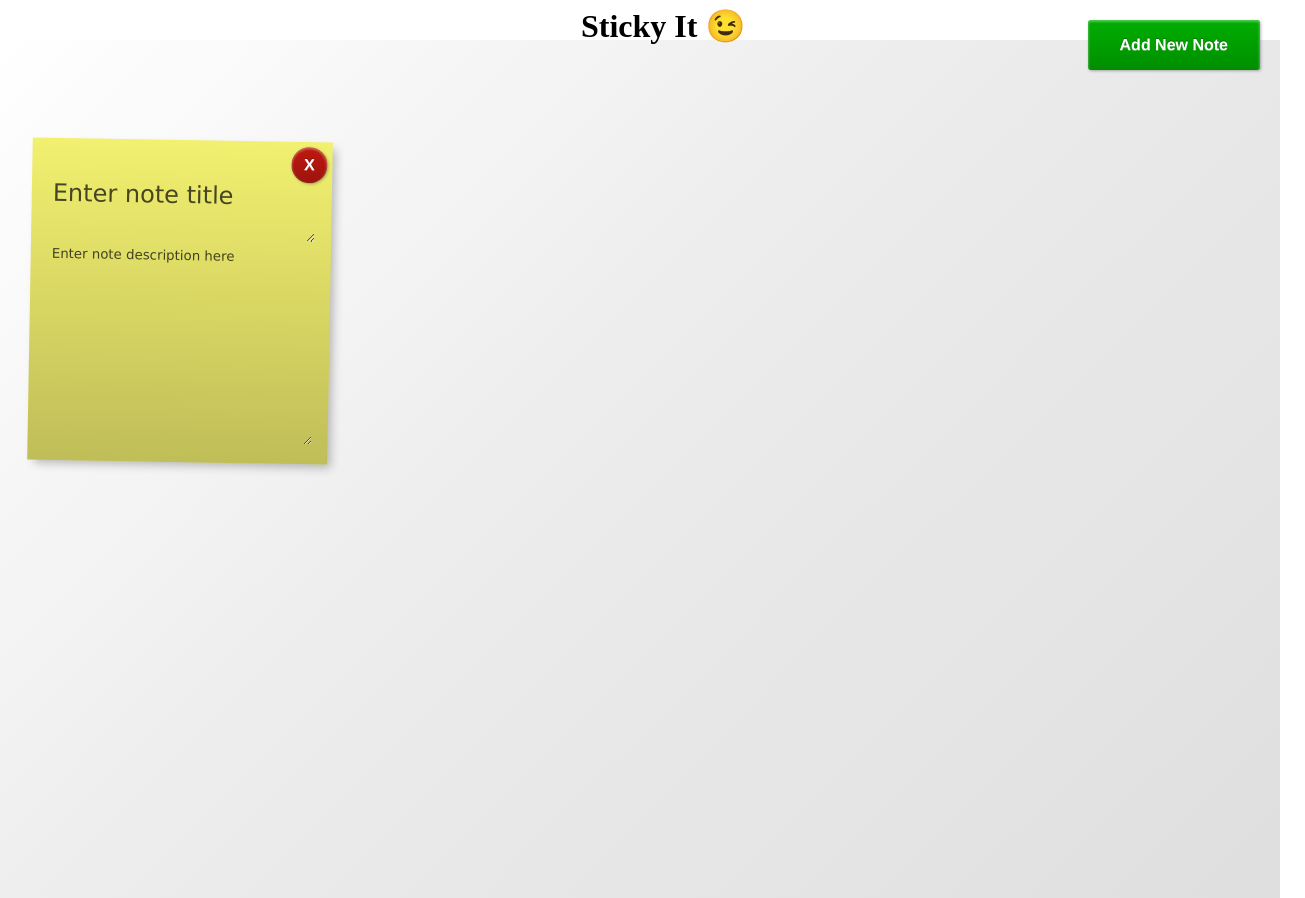
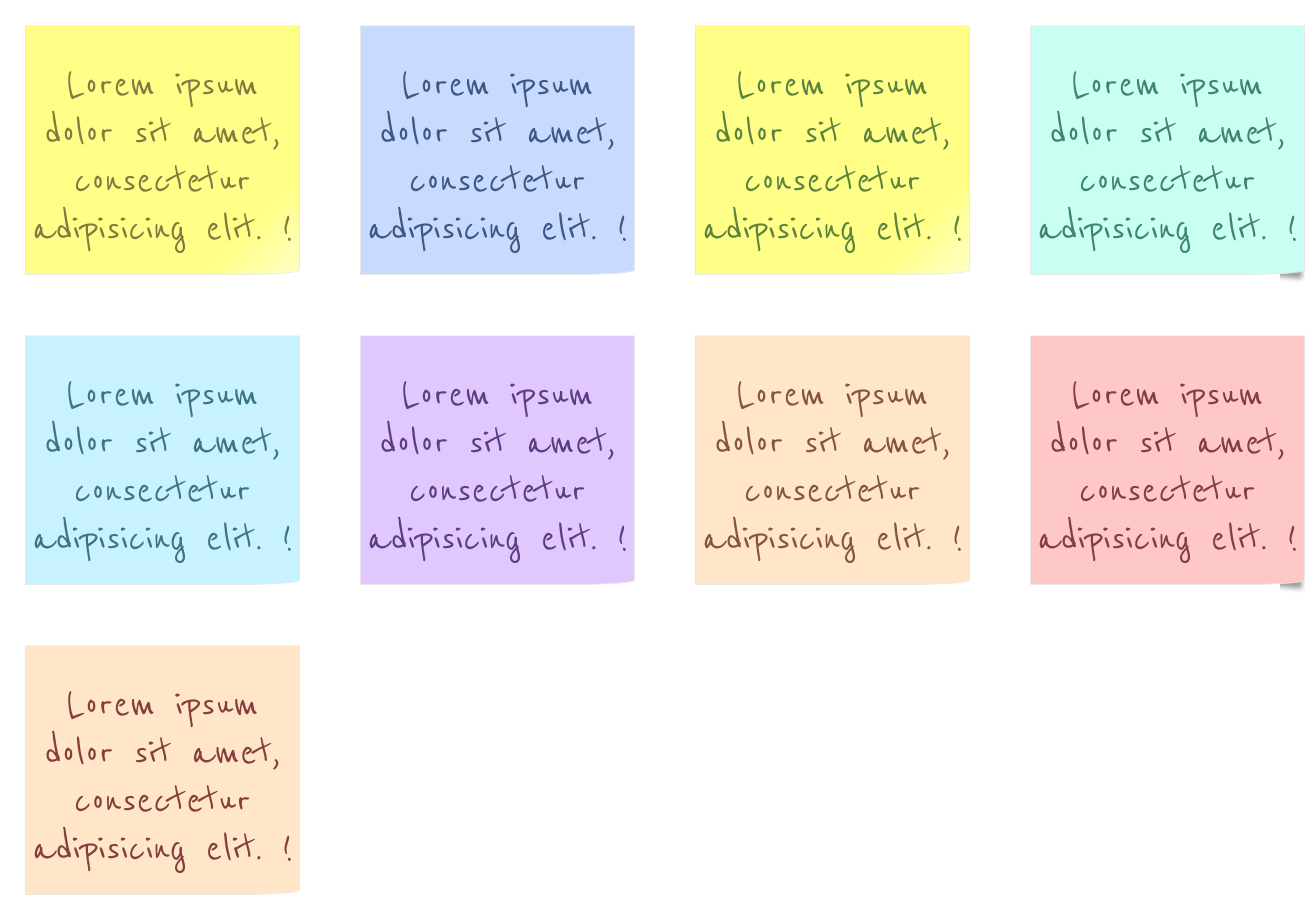
Before and after one commit to kallyas/whiteboards-and-stickers, a website: page index.html in a window 1280 px wide. Shown: the top 898 px of the page, 1305 px wide, since content can reach past the window. Drawn offline with nearby package versions, Linux system fonts and the light colour scheme.

Commit message:
Set display to grid

```diff
--- a/css/main.css
+++ b/css/main.css
@@ -30,197 +30,144 @@ body {
   height: auto;
 }
 
-body {
-  font-size: 1em;
-  line-height: 1;
-  background-color: var(--bg-color);
-  background: linear-gradient(135deg, white 0%, #ebebeb 47%, #dedede 100%);
+.container {
+  display: grid;
+  grid-template-columns: repeat(4, 1fr);
+  gap: 10px;
 }
 
-::-moz-selection {
-  background: #b3d4fc;
-  text-shadow: none;
-}
-
-::selection {
-  background: #b3d4fc;
-  text-shadow: none;
-}
-
-a:focus {
-  outline: none;
-}
-
-::-webkit-input-placeholder {
-  color: rgba(0, 0, 0, 0.7);
-}
-
-:placeholder {
-  /* Firefox 18- */
-  color: rgba(0, 0, 0, 0.7);
-}
-
-#board {
-  padding: 100px 30px 30px;
-  margin-top: 40px;
-  overflow-y: visible;
-}
-
-.note {
-  float: left;
-  display: block;
+.sticky {
+  line-height: 1;
+  text-align: center;
+  width: 275px;
+  margin: 25px;
+  min-height: 250px;
+  max-height: 268px;
+  padding-top: 35px;
   position: relative;
-  padding: 1em;
-  width: 300px;
-  min-height: 300px;
-  margin: 0 30px 30px 0;
+  border: 1px solid #e8e8e8;
+  border-top: 1px solid var(--light-yellow);
+  font-family: "Reenie Beanie";
+  font-size: 3em;
+  border-bottom-right-radius: 60px 5px;
+  display: inline-block;
+  background: var(--light-yellow); /* Old browsers */
+  background: -moz-linear-gradient(
+    -45deg,
+    var(--light-yellow) 81%,
+    var(--light-yellow) 82%,
+    var(--light-yellow) 82%,
+    #ffffc6 100%
+  ); /* FF3.6+ */
   background: -webkit-gradient(
     linear,
     left top,
-    left bottom,
-    from(rgba(0, 0, 0, 0.05)),
-    to(rgba(0, 0, 0, 0.25))
-  );
-  background: linear-gradient(top, rgba(0, 0, 0, 0.05), rgba(0, 0, 0, 0.25));
-  background-color: #fffd75;
-  box-shadow: 5px 5px 10px -2px rgba(33, 33, 33, 0.3);
-  -webkit-transform: rotate(2deg);
-  transform: rotate(2deg);
-  -webkit-transform: skew(-1deg, 1deg);
-  transform: skew(-1deg, 1deg);
-  -webkit-transition: -webkit-transform 0.15s;
-  transition: -webkit-transform 0.15s;
-  transition: transform 0.15s;
-  transition: transform 0.15s, -webkit-transform 0.15s;
-  z-index: 1;
-}
-.note:hover {
-  cursor: move;
-}
-.note.ui-draggable-dragging:nth-child(n) {
-  box-shadow: 5px 5px 15px 0 rgba(0, 0, 0, 0.3);
-  -webkit-transform: scale(1.125) !important;
-  transform: scale(1.125) !important;
-  z-index: 100;
-  cursor: move;
-  -webkit-transition: -webkit-transform 0.15s;
-  transition: -webkit-transform 0.15s;
-  transition: transform 0.15s;
-  transition: transform 0.15s, -webkit-transform 0.15s;
-}
-.note textarea {
-  background-color: transparent;
-  border: none;
-  resize: vertical;
-  font-family: "Gloria Hallelujah", cursive;
-  width: 100%;
-  padding: 5px;
-}
-.note textarea:focus {
-  outline: none;
-  border: none;
-  box-shadow: 0 0 5px 1px rgba(0, 0, 0, 0.2) inset;
-}
-.note textarea.title {
-  font-size: 24px;
-  line-height: 1.2;
-  color: #000000;
-  height: 64px;
-  margin-top: 20px;
-}
-.note textarea.cnt {
-  min-height: 200px;
-}
-.note:nth-child(2n) {
-  background: #faaaca;
-}
-.note:nth-child(3n) {
-  background: #69f098;
+    right bottom,
+    color-stop(81%, var(--light-yellow)),
+    color-stop(82%, var(--light-yellow)),
+    color-stop(82%, var(--light-yellow)),
+    color-stop(100%, #ffffc6)
+  ); /* Chrome,Safari4+ */
+  background: -webkit-linear-gradient(
+    -45deg,
+    #ffff88 81%,
+    #ffff88 82%,
+    #ffff88 82%,
+    #ffffc6 100%
+  ); /* Chrome10+,Safari5.1+ */
+  background: -o-linear-gradient(
+    -45deg,
+    #ffff88 81%,
+    #ffff88 82%,
+    #ffff88 82%,
+    #ffffc6 100%
+  ); /* Opera 11.10+ */
+  background: -ms-linear-gradient(
+    -45deg,
+    #ffff88 81%,
+    #ffff88 82%,
+    #ffff88 82%,
+    #ffffc6 100%
+  ); /* IE10+ */
+  background: linear-gradient(
+    135deg,
+    #ffff88 81%,
+    #ffff88 82%,
+    #ffff88 82%,
+    #ffffc6 100%
+  ); /* W3C */
+  filter: progid:DXImageTransform.Microsoft.gradient( startColorstr='#ffff88', endColorstr='#ffffc6',GradientType=1 ); /* IE6-9 fallback on horizontal gradient */
 }
 
-/* Button style  */
-.button {
-  font: bold 16px Helvetica, Arial, sans-serif;
-  color: #ffffff;
-  padding: 1em 2em;
-  background: -webkit-gradient(
-    linear,
-    left top,
-    left bottom,
-    from(rgba(0, 0, 0, 0.15)),
-    to(rgba(0, 0, 0, 0.3))
-  );
-  background: linear-gradient(top, rgba(0, 0, 0, 0.15), rgba(0, 0, 0, 0.3));
-  background-color: #00cc00;
-  border-radius: 3px;
-  box-shadow: 1px 1px 3px rgba(0, 0, 0, 0.3),
-    inset 0 -1px 2px -1px rgba(0, 0, 0, 0.5),
-    inset 0 1px 2px 1px rgba(255, 255, 255, 0.3);
-  text-shadow: 0 -1px 0 rgba(0, 0, 0, 0.3), 0 1px 0 rgba(255, 255, 255, 0.3);
-  text-decoration: none;
-  -webkit-transition: background 0.01s, -webkit-transform 0.15s;
-  transition: background 0.01s, -webkit-transform 0.15s;
-  transition: transform 0.15s, background 0.01s;
-  transition: transform 0.15s, background 0.01s, -webkit-transform 0.15s;
-}
-.button:hover {
-  background-color: #00ee00;
-  box-shadow: 0 0 0 0 rgba(0, 0, 0, 0.3),
-    inset 0 -1px 2px -1px rgba(0, 0, 0, 0.5),
-    inset 0 1px 2px 1px rgba(255, 255, 255, 0.3);
-}
-.button:active {
-  background: -webkit-gradient(
-    linear,
-    left bottom,
-    left top,
-    from(rgba(0, 0, 0, 0.15)),
-    to(rgba(0, 0, 0, 0.3))
-  );
-  background: linear-gradient(bottom, rgba(0, 0, 0, 0.15), rgba(0, 0, 0, 0.3));
-  background-color: #00cc00;
-  text-shadow: 0 1px 0 rgba(0, 0, 0, 0.3), 0 -1px 0 rgba(255, 255, 255, 0.3);
-  box-shadow: inset 0 1px 2px rgba(0, 0, 0, 0.3),
-    inset 0 -1px 2px rgba(255, 255, 255, 0.3);
-  outline: none;
-}
-.button.remove {
+.sticky:after {
+  content: "";
   position: absolute;
-  top: 5px;
-  right: 5px;
-  width: 36px;
-  height: 36px;
-  border-radius: 50%;
-  background-color: #e01c12;
-  text-align: center;
-  line-height: 16px;
-  padding: 10px;
-  border-color: #b30000;
-  font-style: 1.6em;
-  font-weight: bolder;
-  font-family: Helvetica, Arial, sans-serif;
-}
-.button.remove:hover {
-  background-color: #ef0005;
+  z-index: -1;
+  right: -0px;
+  bottom: 20px;
+  width: 200px;
+  height: 25px;
+  background: rgba(0, 0, 0, 0.2);
+  box-shadow: 2px 15px 5px rgba(0, 0, 0, 0.4);
+  -moz-transform: matrix(-1, -0.1, 0, 1, 0, 0);
+  -webkit-transform: matrix(-1, -0.1, 0, 1, 0, 0);
+  -o-transform: matrix(-1, -0.1, 0, 1, 0, 0);
+  -ms-transform: matrix(-1, -0.1, 0, 1, 0, 0);
+  transform: matrix(-1, -0.1, 0, 1, 0, 0);
 }
 
-#add_new {
-  position: fixed;
-  top: 20px;
-  right: 20px;
-  z-index: 100;
+.rotate {
+  /* Safari */
+  -webkit-transform: rotate(-10deg);
+  /* Firefox */
+  -moz-transform: rotate(-10deg);
+  /* IE */
+  -ms-transform: rotate(-10deg);
+  /* Opera */
+  -o-transform: rotate(-10deg);
+  /* Internet Explorer */
+  filter: progid: DXImageTransform.Microsoft.BasicImage(rotation=1);
 }
 
-.author {
-  position: absolute;
-  top: 20px;
-  left: 20px;
+.red {
+  background: var(--light-red);
+  color: var(--dark-red);
 }
 
-.container h1 {
-  padding: 5px;
-  margin-top: 5px;
-  position: fixed;
-  top: 0;
-  left: 45%;
+.orange {
+  background: var(--light-orange);
+  color: var(--dark-orange);
 }
+
+.blue {
+  background: var(--light-blue);
+  color: var(--dark-blue);
+}
+
+.yellow {
+  color: var(--dark-yellow);
+}
+
+.violet {
+  background: var(--light-violet);
+  color: var(--dark-violet);
+}
+
+.purple {
+  background: var(--light-purple);
+  color: var(--dark-purple);
+}
+
+.teal {
+  background: var(--light-teal);
+  color: var(--dark-teal);
+}
+
+.green {
+  color: var(--dark-green);
+}
+
+.red-orange {
+  background: var(--light-orange);
+  color: var(--dark-red);
+}
--- a/index.html
+++ b/index.html
@@ -1,24 +1,25 @@
 <!DOCTYPE html>
 <html lang="en">
-  <head>
-    <meta charset="UTF-8" />
-    <meta name="viewport" content="width=device-width, initial-scale=1.0" />
-    <title>WhiteBoards, Stickies, Sticky Notice Board</title>
-    <link
-      href="https://fonts.googleapis.com/css?family=Inter&display=swap"
-      rel="stylesheet"
-    />
-    <link rel="stylesheet" href="./css/main.css" />
-  </head>
-  <div class="container">
-    <h1>Sticky It 😉</h1>
-    <a href="javascript:;" class="button" id="add_new">Add New Note</a>
-    <div id="board"></div>
-  </div>
 
-  <body>
-    <script src="https://cdnjs.cloudflare.com/ajax/libs/jquery/2.1.3/jquery.min.js"></script>
-    <script src="https://ajax.googleapis.com/ajax/libs/jqueryui/1.11.2/jquery-ui.min.js"></script>
-    <script src="./js/app.js"></script>
-  </body>
+<head>
+	<meta charset="UTF-8">
+	<meta name="viewport" content="width=device-width, initial-scale=1.0">
+	<title>WhiteBoards, Stickies, Sticky Notice Board</title>
+	<link rel="stylesheet" href="./css/main.css">
+</head>
+
+<body>
+	<div class="container">
+		<div class="sticky yellow">Lorem ipsum dolor sit amet, consectetur adipisicing elit. !</div>
+		<div class="sticky purple">Lorem ipsum dolor sit amet, consectetur adipisicing elit. !</div>
+		<div class="sticky green">Lorem ipsum dolor sit amet, consectetur adipisicing elit. !</div>
+		<div class="sticky teal">Lorem ipsum dolor sit amet, consectetur adipisicing elit. !</div>
+		<div class="sticky blue">Lorem ipsum dolor sit amet, consectetur adipisicing elit. !</div>
+		<div class="sticky violet">Lorem ipsum dolor sit amet, consectetur adipisicing elit. !</div>
+		<div class="sticky orange">Lorem ipsum dolor sit amet, consectetur adipisicing elit. !</div>
+		<div class="sticky red">Lorem ipsum dolor sit amet, consectetur adipisicing elit. !</div>
+		<div class="sticky red-orange">Lorem ipsum dolor sit amet, consectetur adipisicing elit. !</div>
+	</div>
+</body>
+
 </html>
```
Also changed, not shown: js/sticky.js (renamed from js/app.js).
